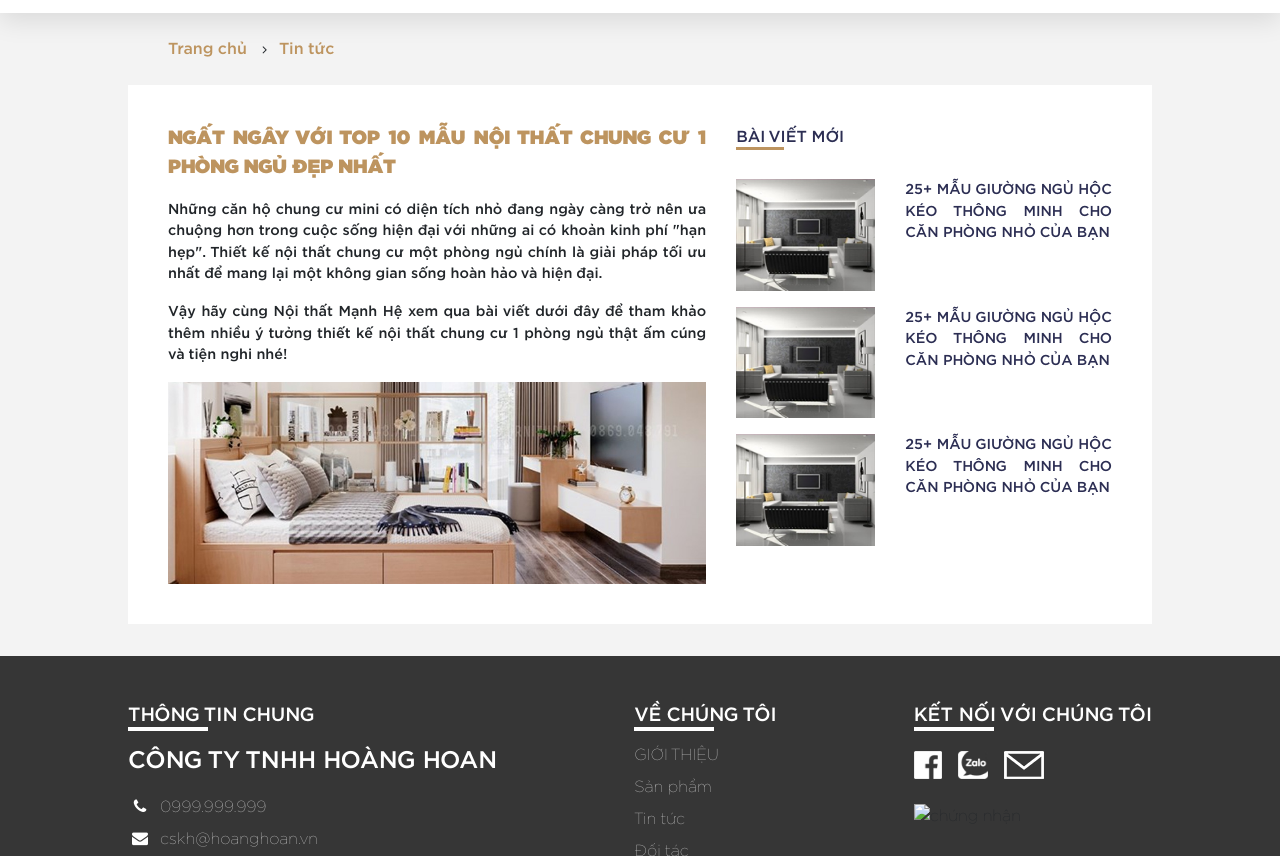
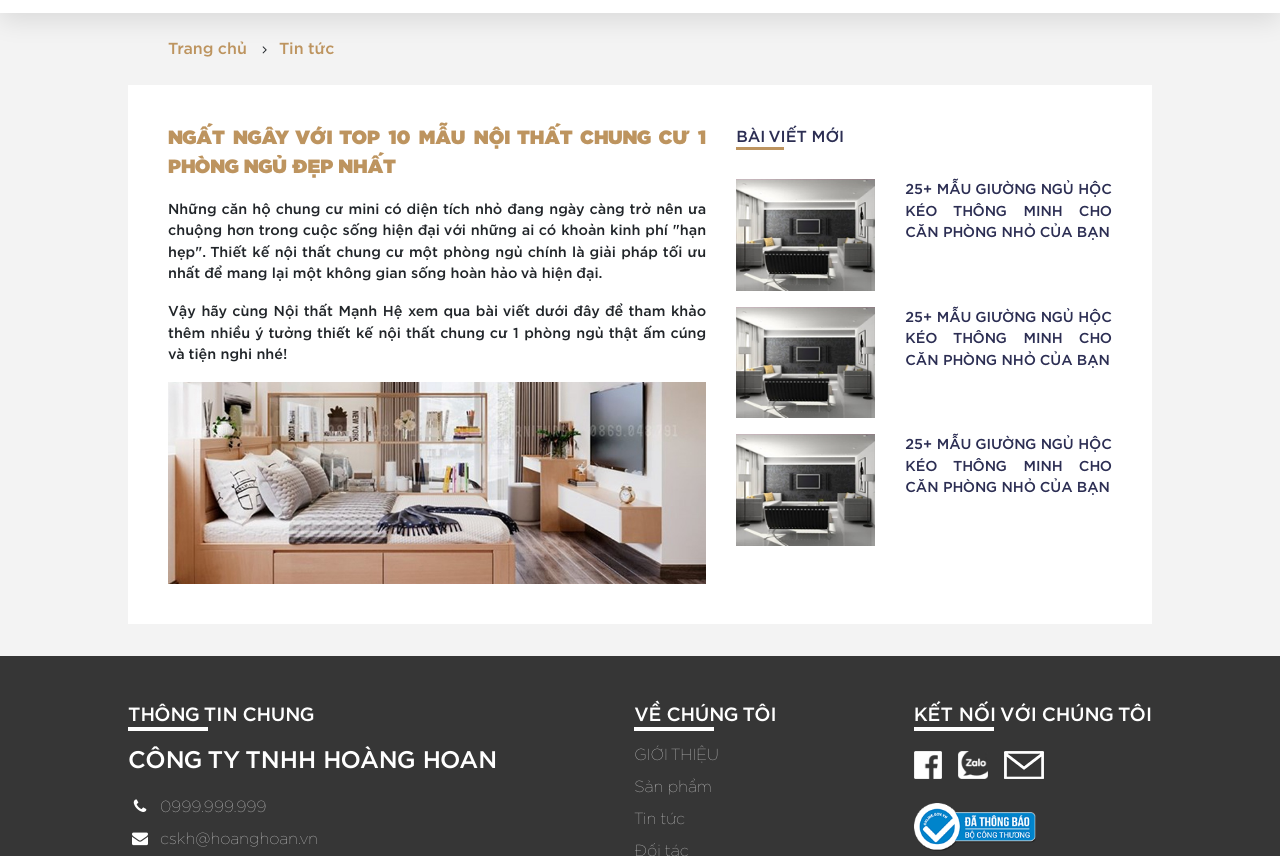
Before and after one commit to tuananhcu/xuong-moc-demo, a plain HTML site: page baiViet.html in a window 1280 px wide. Shown: the part 99-955 px from the top of the page. Drawn offline with nearby package versions, Linux system fonts and the light colour scheme.

Commit message:
update images

```diff
--- a/baiViet.html
+++ b/baiViet.html
@@ -201,7 +201,7 @@
               <a href="#"><img src="images/iconFooter/icon_zalo_pro.jpg" alt="social images"></a>
               <a href="#"><img src="images/iconFooter/icon_email_pro.jpg" alt="social images"></a>
             </div>
-            <img src="images/iconFooter/chatluong.png" alt="chứng nhận">
+            <img src="images/iconFooter/chatluong.jpg" alt="chứng nhận">
           </div>
         </div>
       </footer>
```
Also changed, not shown: chiTietSanPham.html (+1 -1 lines), doiTac.html (+1 -1 lines), gioiThieu.html (+1 -1 lines), index.html (+1 -1 lines), lienHe.html (+1 -1 lines), sanPham.html (+1 -1 lines), tinTuc.html (+1 -1 lines), xemTatCa_SP.html (+1 -1 lines).
